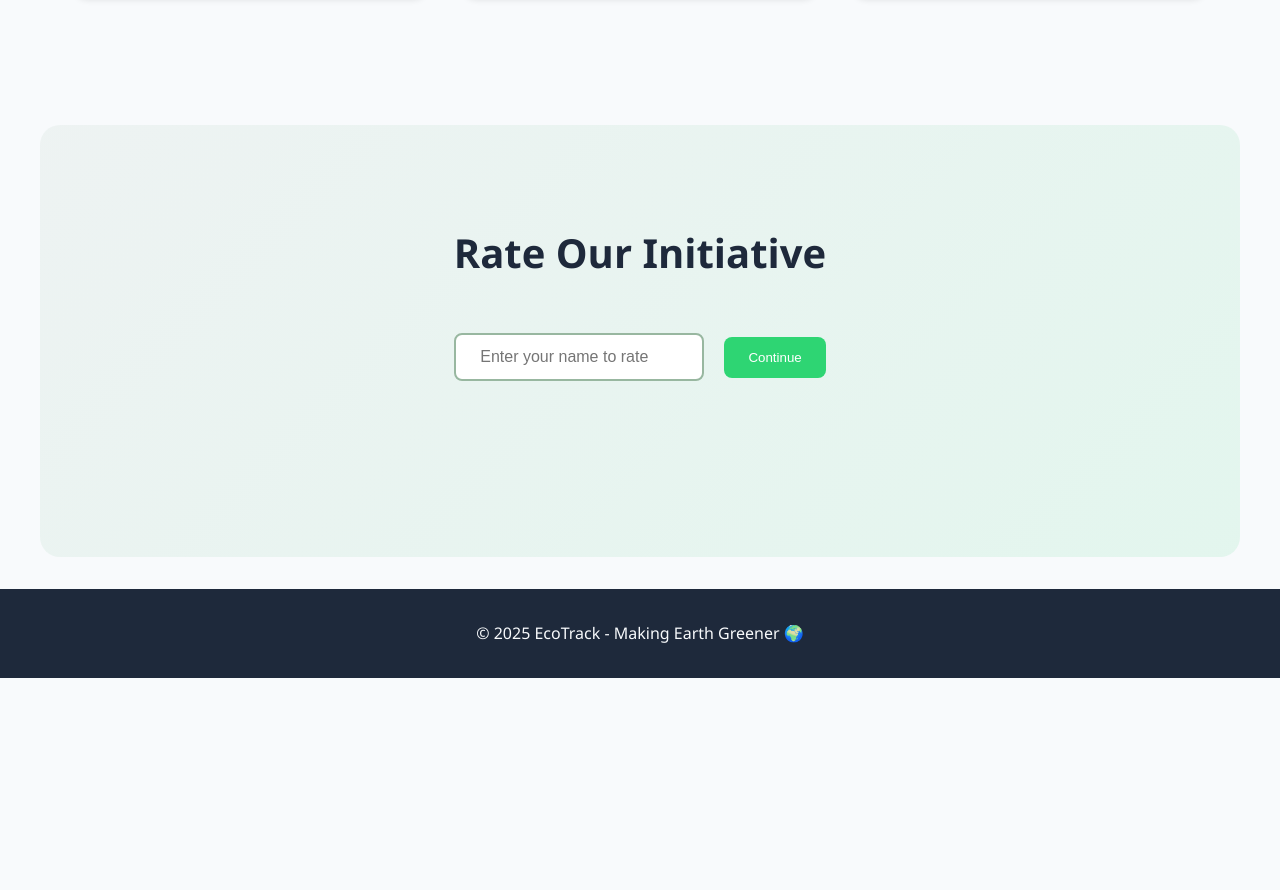
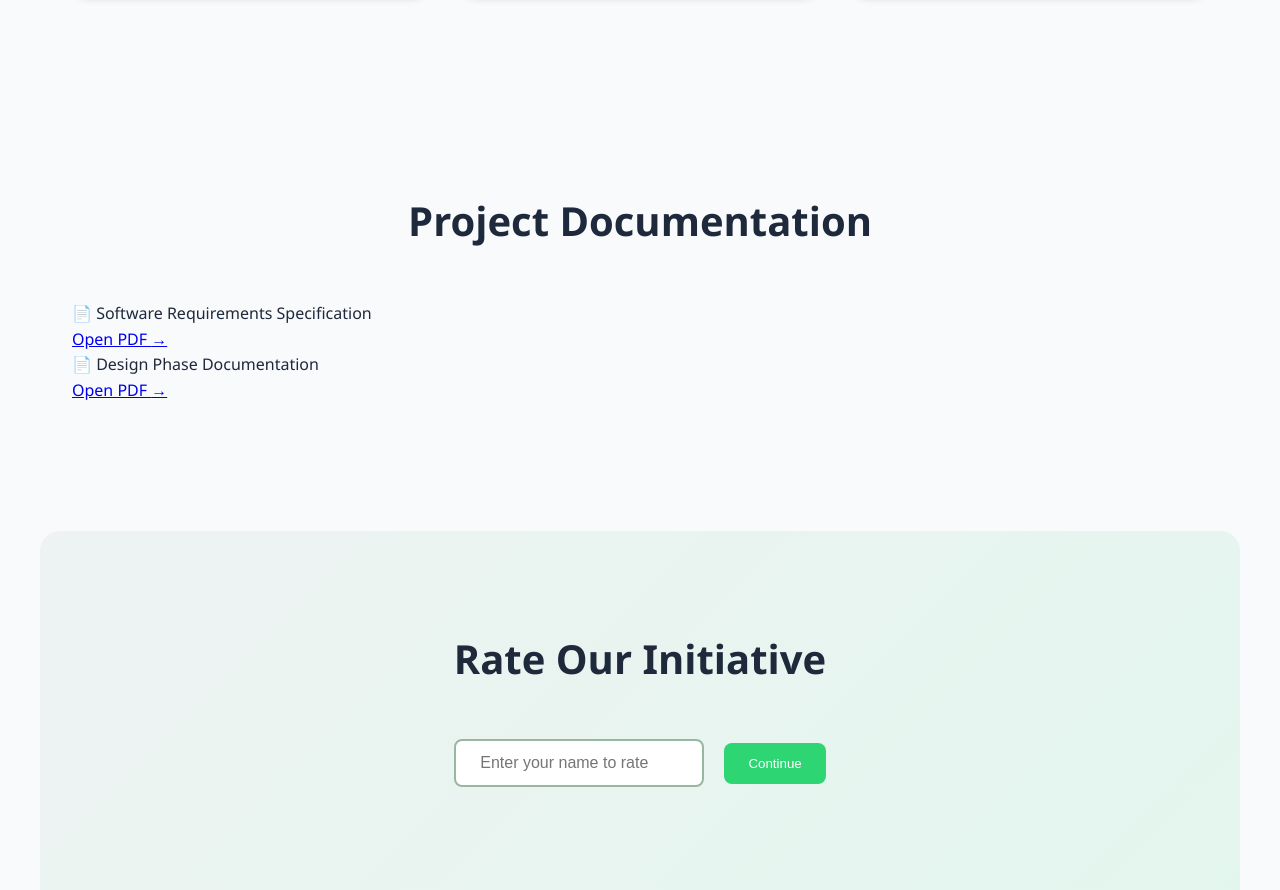
Before and after one commit to tkm22cs/ecotrack, a plain HTML site: page index.html in a window 1280 px wide. Shown: the part 1682-2572 px from the top of the page. Before the commit the page ends 2360 px from the top, so only its background shows below. Drawn offline with nearby package versions, Linux system fonts and the light colour scheme.

Commit message:
Update index.html

```diff
--- a/index.html
+++ b/index.html
@@ -61,6 +61,33 @@
         </div>
     </section>
 
+    <!-- Add this to your index.html, before the rating section -->
+<section id="documents" data-aos="fade-up">
+    <h2>Project Documentation</h2>
+    <div class="doc-list">
+        <div class="doc-item">
+            <div class="doc-info">
+                <span class="doc-icon">📄</span>
+                <span class="doc-title">Software Requirements Specification</span>
+            </div>
+            <a href="docs/srs.pdf" target="_blank" class="doc-link">
+                Open PDF <span class="arrow">→</span>
+            </a>
+        </div>
+
+        <div class="doc-item">
+            <div class="doc-info">
+                <span class="doc-icon">📄</span>
+                <span class="doc-title">Design Phase Documentation</span>
+            </div>
+            <a href="docs/design.pdf" target="_blank" class="doc-link">
+                Open PDF <span class="arrow">→</span>
+            </a>
+        </div>
+    </div>
+</section>
+
+
     <section id="rate" data-aos="fade-up">
         <h2>Rate Our Initiative</h2>
         <div id="user-input" class="user-input">
```
